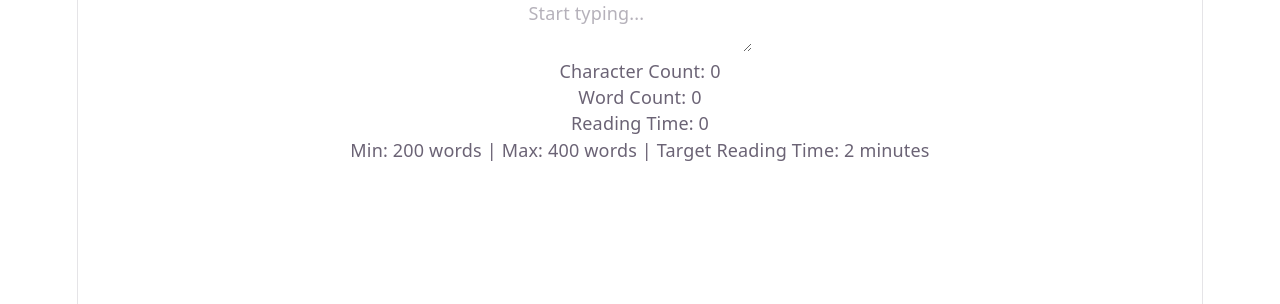
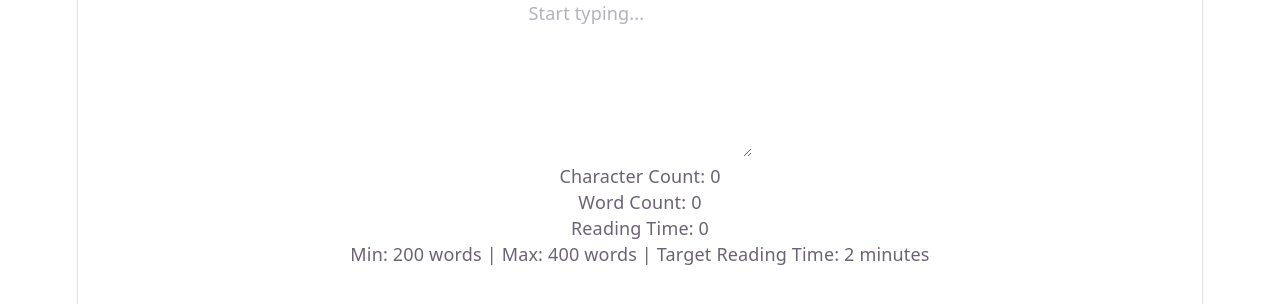
Before and after one commit to HireFabiola/Mod9_Lab2, a React (Vite) app in the folder charCounter/: page / in a window 1280 px wide. Shown: the top 304 px of the page. Built offline with nearby package versions, Linux system fonts and the light colour scheme.

Commit message:
Used ChatGPT to quickly render tailwind styling since the starter code implemented tailwind already.

```diff
--- a/charCounter/src/components/StatsDisplay/StatsDisplay.tsx
+++ b/charCounter/src/components/StatsDisplay/StatsDisplay.tsx
@@ -1,16 +1,24 @@
 import type { StatsDisplayProps } from "../../types"
 
+export const StatsDisplay: React.FC<StatsDisplayProps> = ({
+  stats,
+  showReadingTime = true
+}) => {
+  return (
+    <div className="max-w-md mx-auto mt-6 p-6 bg-white text-black rounded-lg shadow-md border border-gray-200">
+      <p className="mb-2">
+        <span className="font-semibold">Character Count:</span> {stats.characterCount}
+      </p>
 
-export const StatsDisplay: React.FC<StatsDisplayProps> = ({ stats, showReadingTime = true }) => {
-    return (
-        <div>
-            <p>Character Count:  {stats.characterCount}</p>
-            <p>Word Count: {stats.wordCount}</p>
+      <p className="mb-2">
+        <span className="font-semibold">Word Count:</span> {stats.wordCount}
+      </p>
 
-            {/* Check condition for displaying reading time */}
-            {showReadingTime ? (
-                <p>Reading Time: {stats.readingTime}</p>
-            ) : null}
-        </div>
-    )
+      {showReadingTime && (
+        <p>
+          <span className="font-semibold">Reading Time:</span> {stats.readingTime}
+        </p>
+      )}
+    </div>
+  )
 }
--- a/charCounter/src/components/TextInput/TextInput.tsx
+++ b/charCounter/src/components/TextInput/TextInput.tsx
@@ -1,6 +1,4 @@
-import React from 'react';
 import type { TextInputProps } from '../../types';
-
 
 export const TextInput: React.FC<TextInputProps> = ({
   onTextChange,
@@ -8,13 +6,13 @@ export const TextInput: React.FC<TextInputProps> = ({
   initialValue = ''
 }) => {
   return (
-    <div className="w-full">
+    <div className="max-w-md mx-auto mt-6">
       <textarea
-        className="w-full p-4 border border-gray-300 rounded-lg focus:ring-2 focus:ring-blue-500 focus:border-blue-500"
+        className="w-full p-6 bg-white text-black border border-gray-200 rounded-lg shadow-md focus:outline-none focus:ring-2 focus:ring-blue-500 focus:border-blue-500 resize-none"
         placeholder={placeholder}
         defaultValue={initialValue}
         onChange={(e) => onTextChange(e.target.value)}
-
+        rows={6}
       />
     </div>
   );
```
